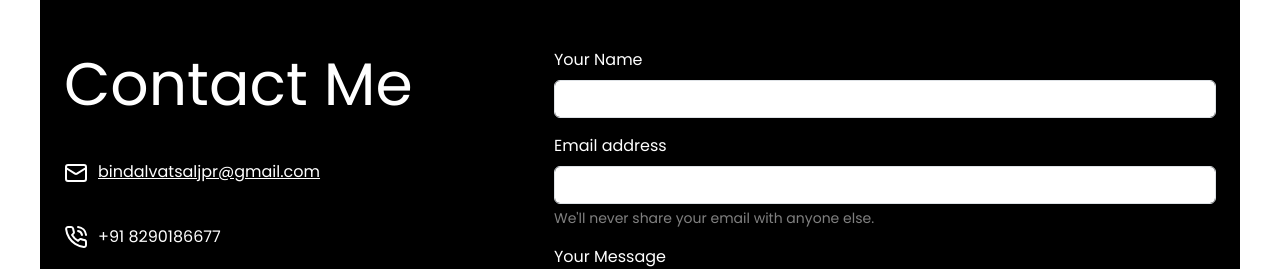
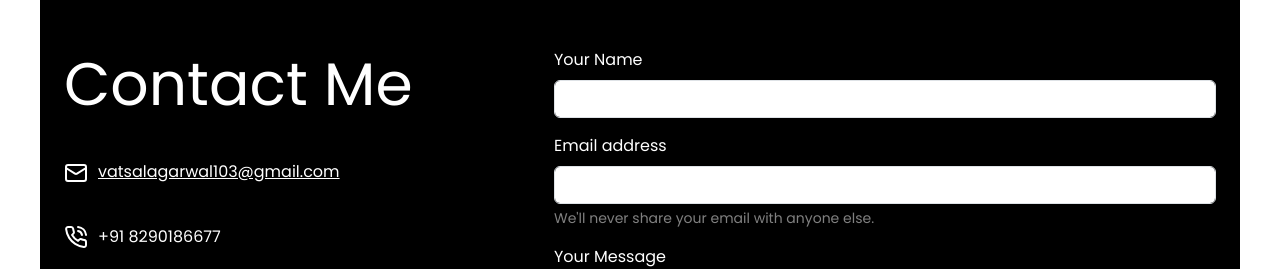
Before and after one commit to vatsalagarwall/portfolio-client, a React (Create React App) app: page /contact in a window 1280 px wide. Shown: the top 269 px of the page. Built offline with nearby package versions, Linux system fonts and the light colour scheme.

Commit message:
email updated

```diff
--- a/src/Components/Contact.jsx
+++ b/src/Components/Contact.jsx
@@ -86,7 +86,7 @@ function Contact() {
               href="mailto:bindalvatsaljpr@gmail.com"
               style={{ color: "white", marginLeft: "10px" }}
             >
-              bindalvatsaljpr@gmail.com
+              vatsalagarwal103@gmail.com
             </a>
           </p>
           <p
```
